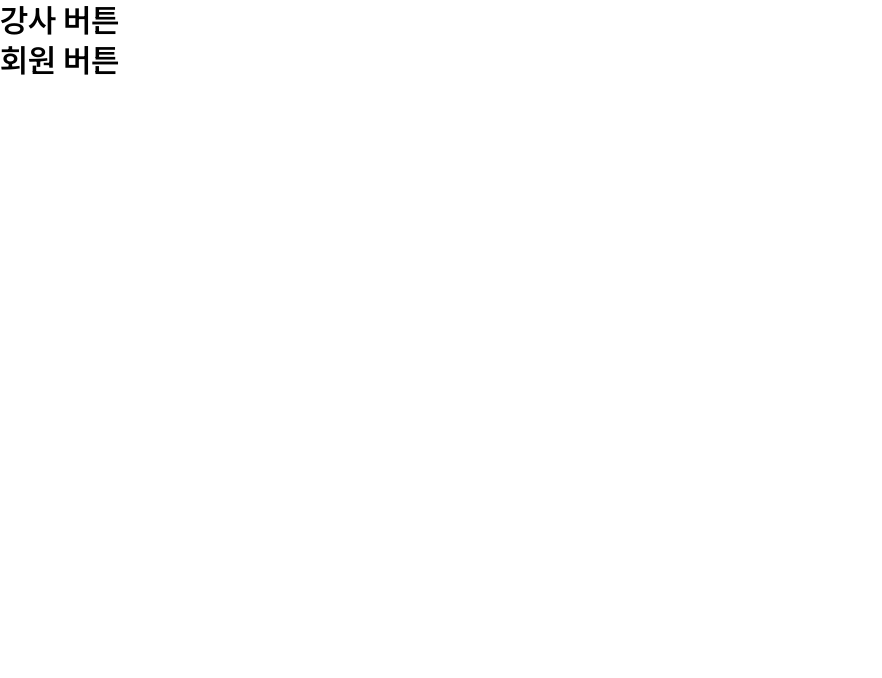
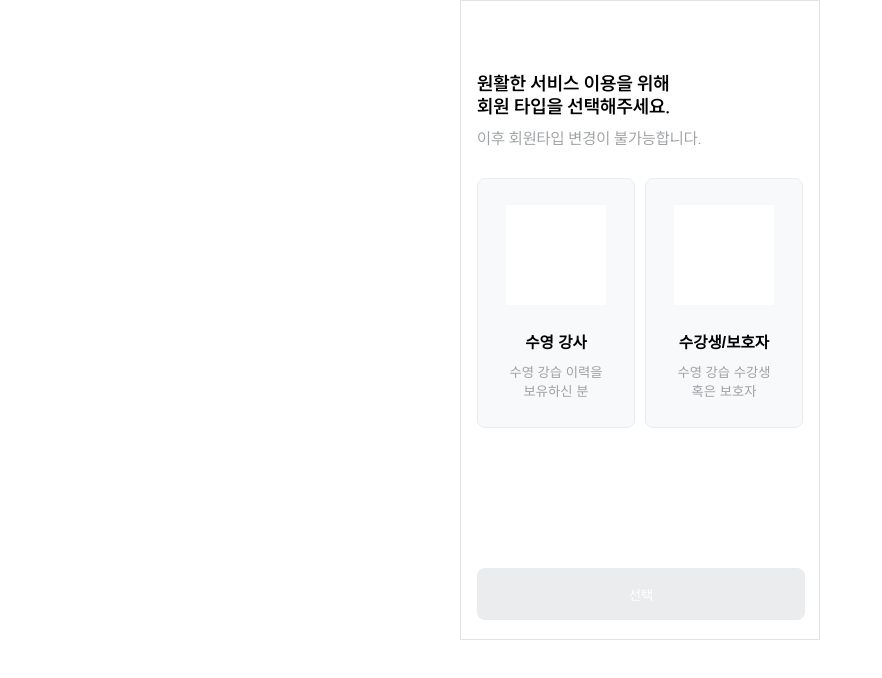
Before and after one commit to Just-Swim-service/Just-Swim-FE, a Next.js app in the folder just-swim-app/: page /login/type in a window 1280 px wide. Shown: the top 678 px of the page, without its empty margins (0-882 px from the left). Built offline with nearby package versions, Linux system fonts and the light colour scheme.

Commit message:
feat: 1.3 회원구분 선택 페이지의 구분 전 레이아웃 구현

```diff
--- /dev/null
+++ b/just-swim-app/src/app/(beforeLogin)/login/type/page.module.css
@@ -0,0 +1,106 @@
+/* SocialLogin.module.css */
+
+.container {
+  display: flex;
+  flex-direction: column;
+  width: 360px;
+  height: 640px; /* 높이를 640px로 고정 */
+  margin: 0 auto;
+  /* FIX: layout 이나 body 에 넣어도 괜찮을듯? */
+  padding: 24px 16px 19px 16px;
+  border: #e1e4e6 1px solid;
+}
+
+.header {
+  flex-grow: 1;
+  display: flex;
+  gap: 10px;
+  flex-direction: column;
+  justify-content: end;
+  padding-bottom: 30px;
+  /* background-color: #1ec800; */
+}
+
+.header > div > p {
+  color: #9fa2a4;
+}
+
+.TypeButtonInfo > div > p {
+  color: #9fa2a4;
+}
+
+.section {
+  flex-grow: 2;
+  display: flex;
+  justify-content: center;
+  gap: 10px;
+  /* background-color: aqua; */
+}
+
+.TypeButtonWrapper {
+  width: 158px; /* 너비를 328px로 설정*/
+  height: 250px;
+  border-radius: 20px;
+  border: none;
+  cursor: pointer;
+  font-size: 16px;
+}
+
+.TypeButton {
+  /* background-color: #ebecee; */
+  display: flex;
+  flex-direction: column;
+  justify-content: center;
+  align-items: center;
+  gap: 25px;
+  background-color: #f8f9fa;
+  border: #ebecee 1px solid;
+  color: #000; /* 텍스트 색상 */
+  width: 100%;
+  height: 100%;
+  border-radius: 8px;
+}
+
+.TypeButtonImg {
+  display: flex;
+  flex-direction: column;
+  justify-content: center;
+}
+
+.TypeButtonImg > div {
+  width: 100px;
+  height: 100px;
+  background-color: #fff;
+}
+
+.TypeButtonInfo {
+  display: flex;
+  flex-direction: column;
+  gap: 10px;
+}
+
+.footer {
+  flex-grow: 1;
+  display: flex;
+  flex-direction: column;
+  justify-content: end;
+  /* background-color: #1ec800; */
+}
+
+.buttonWrapper {
+  width: 328px; /* 너비를 328px로 설정*/
+  height: 52px;
+  border-radius: 20px;
+  border: none;
+  cursor: pointer;
+  font-size: 16px;
+}
+
+.SelectButton {
+  background-color: #ebecee;
+  /* background-color: #14bef6; */
+  color: #fff; /* 텍스트 색상 */
+  width: 100%;
+  height: 100%;
+  border-radius: 8px;
+}
--- a/just-swim-app/src/app/(beforeLogin)/login/type/page.tsx
+++ b/just-swim-app/src/app/(beforeLogin)/login/type/page.tsx
@@ -1,16 +1,54 @@
+'use client';
+
 import Link from 'next/link';
+import { useRouter } from 'next/navigation';
+import styles from './page.module.css';
 
-export default function Home() {
+export default function Login() {
+  const router = useRouter();
+  const type = '';
+
   return (
-    <>
-      <main>
+    <div className={styles.container}>
+      <div className={styles.header}>
+        <div>
+          <h3>
+            원활한 서비스 이용을 위해
+            <br />
+            회원 타입을 선택해주세요.
+          </h3>
+        </div>
+        <div>
+          <p>이후 회원타입 변경이 불가능합니다.</p>
+        </div>
+      </div>
+      {/* TODO: 이미지 넣기 */}
+      <div className={styles.section}>
         <div>
           <Link
             href={{
               pathname: '/instructor',
               query: { type: 'instructor' },
             }}>
-            <h1>강사 버튼</h1>
+            <div className={styles.TypeButtonWrapper}>
+              <button className={styles.TypeButton}>
+                <div className={styles.TypeButtonImg}>
+                  <div></div>
+                </div>
+                <div className={styles.TypeButtonInfo}>
+                  <div>
+                    <h3>수영 강사</h3>
+                  </div>
+                  <div>
+                    <p>
+                      수영 강습 이력을
+                      <br />
+                      보유하신 분
+                    </p>
+                  </div>
+                </div>
+              </button>
+            </div>
           </Link>
         </div>
 
@@ -20,10 +58,33 @@ export default function Home() {
               pathname: '/customer',
               query: { type: 'customer' },
             }}>
-            <h1>회원 버튼</h1>
+            <div className={styles.TypeButtonWrapper}>
+              <button className={styles.TypeButton}>
+                <div className={styles.TypeButtonImg}>
+                  <div></div>
+                </div>
+                <div className={styles.TypeButtonInfo}>
+                  <div>
+                    <h3>수강생/보호자</h3>
+                  </div>
+                  <div>
+                    <p>
+                      수영 강습 수강생
+                      <br />
+                      혹은 보호자
+                    </p>
+                  </div>
+                </div>
+              </button>
+            </div>
           </Link>
         </div>
-      </main>
-    </>
+      </div>
+      <div className={styles.footer}>
+        <div className={styles.buttonWrapper}>
+          <button className={styles.SelectButton}>선택</button>
+        </div>
+      </div>
+    </div>
   );
 }
```
